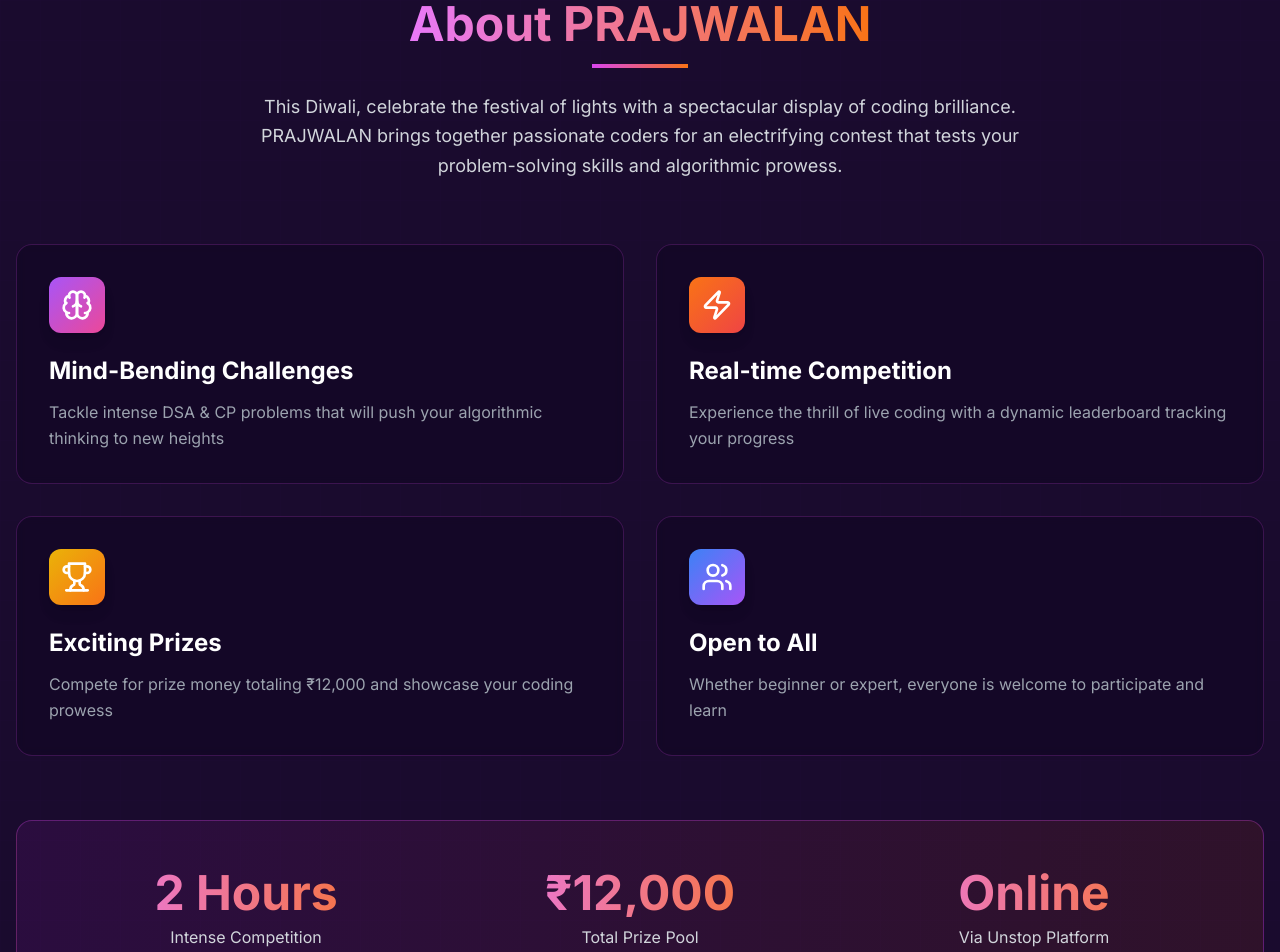
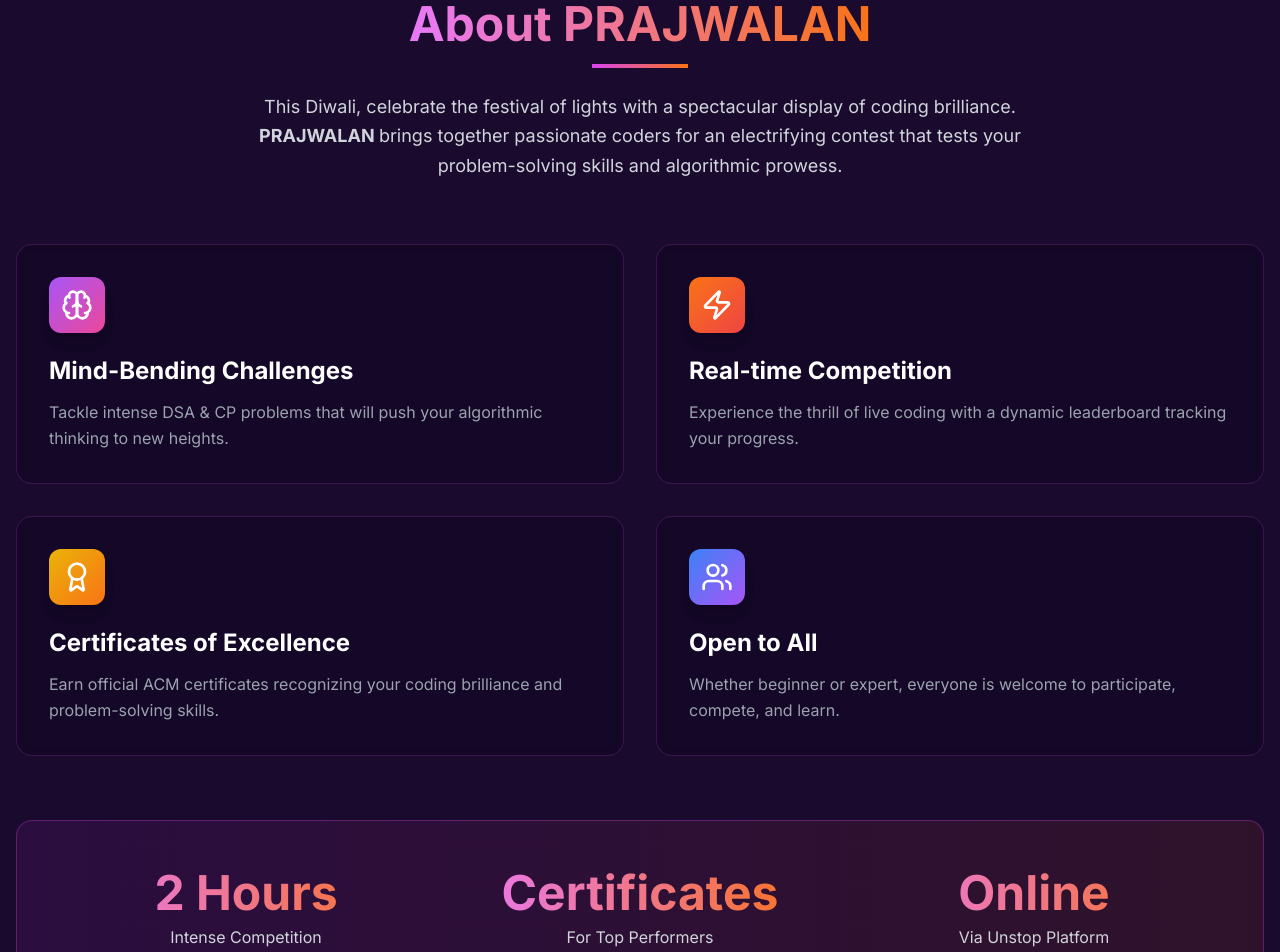
Before and after one commit to Aditya-Kayasth/ACM-COMPETITION, a Next.js app: page / in a window 1280 px wide. Shown: the part 880-1832 px from the top of the page. Built offline with nearby package versions, Linux system fonts and the light colour scheme.

Commit message:
Changed The About section

```diff
--- a/components/AboutSection.tsx
+++ b/components/AboutSection.tsx
@@ -2,7 +2,7 @@
 
 import { motion } from 'framer-motion';
 import { useInView } from 'react-intersection-observer';
-import { Code, Trophy, Users, Zap, Brain, Target } from 'lucide-react';
+import { Code, Trophy, Users, Zap, Brain, Award } from 'lucide-react';
 
 const AboutSection = () => {
   const [ref, inView] = useInView({
@@ -14,25 +14,29 @@ const AboutSection = () => {
     {
       icon: Brain,
       title: 'Mind-Bending Challenges',
-      description: 'Tackle intense DSA & CP problems that will push your algorithmic thinking to new heights',
+      description:
+        'Tackle intense DSA & CP problems that will push your algorithmic thinking to new heights.',
       color: 'from-purple-500 to-pink-500',
     },
     {
       icon: Zap,
       title: 'Real-time Competition',
-      description: 'Experience the thrill of live coding with a dynamic leaderboard tracking your progress',
+      description:
+        'Experience the thrill of live coding with a dynamic leaderboard tracking your progress.',
       color: 'from-orange-500 to-red-500',
     },
     {
-      icon: Trophy,
-      title: 'Exciting Prizes',
-      description: 'Compete for prize money totaling ₹12,000 and showcase your coding prowess',
+      icon: Award,
+      title: 'Certificates of Excellence',
+      description:
+        'Earn official ACM certificates recognizing your coding brilliance and problem-solving skills.',
       color: 'from-yellow-500 to-orange-500',
     },
     {
       icon: Users,
       title: 'Open to All',
-      description: 'Whether beginner or expert, everyone is welcome to participate and learn',
+      description:
+        'Whether beginner or expert, everyone is welcome to participate, compete, and learn.',
       color: 'from-blue-500 to-purple-500',
     },
   ];
@@ -41,9 +45,7 @@ const AboutSection = () => {
     hidden: { opacity: 0 },
     visible: {
       opacity: 1,
-      transition: {
-        staggerChildren: 0.2,
-      },
+      transition: { staggerChildren: 0.2 },
     },
   };
 
@@ -60,7 +62,10 @@ const AboutSection = () => {
     <section id="about" className="relative py-20 bg-dark-800 overflow-hidden">
       {/* Background Pattern */}
       <div className="absolute inset-0 opacity-10">
-        <div className="absolute inset-0 bg-grid-pattern" style={{ backgroundSize: '40px 40px' }} />
+        <div
+          className="absolute inset-0 bg-grid-pattern"
+          style={{ backgroundSize: '40px 40px' }}
+        />
       </div>
 
       <motion.div
@@ -80,8 +85,8 @@ const AboutSection = () => {
           <div className="w-24 h-1 bg-gradient-to-r from-primary-500 to-accent-500 mx-auto mb-6" />
           <p className="text-gray-300 text-lg max-w-3xl mx-auto leading-relaxed">
             This Diwali, celebrate the festival of lights with a spectacular display of coding brilliance.
-            PRAJWALAN brings together passionate coders for an electrifying contest that tests your
-            problem-solving skills and algorithmic prowess.
+            <strong> PRAJWALAN </strong> brings together passionate coders for an electrifying contest that
+            tests your problem-solving skills and algorithmic prowess.
           </p>
         </motion.div>
 
@@ -97,12 +102,18 @@ const AboutSection = () => {
               <div className="absolute inset-0 bg-gradient-to-br from-primary-500/5 to-accent-500/5 rounded-2xl opacity-0 group-hover:opacity-100 transition-opacity" />
 
               <div className="relative z-10">
-                <div className={`inline-block p-3 bg-gradient-to-br ${feature.color} rounded-xl mb-4 shadow-lg`}>
+                <div
+                  className={`inline-block p-3 bg-gradient-to-br ${feature.color} rounded-xl mb-4 shadow-lg`}
+                >
                   <feature.icon className="w-8 h-8 text-white" />
                 </div>
 
-                <h3 className="text-2xl font-bold text-white mb-3">{feature.title}</h3>
-                <p className="text-gray-400 leading-relaxed">{feature.description}</p>
+                <h3 className="text-2xl font-bold text-white mb-3">
+                  {feature.title}
+                </h3>
+                <p className="text-gray-400 leading-relaxed">
+                  {feature.description}
+                </p>
               </div>
             </motion.div>
           ))}
@@ -123,9 +134,9 @@ const AboutSection = () => {
 
             <div>
               <div className="text-5xl font-bold bg-gradient-to-r from-primary-400 to-accent-500 bg-clip-text text-transparent mb-2">
-                ₹12,000
+                Certificates
               </div>
-              <p className="text-gray-300">Total Prize Pool</p>
+              <p className="text-gray-300">For Top Performers</p>
             </div>
 
             <div>
@@ -138,12 +149,9 @@ const AboutSection = () => {
         </motion.div>
 
         {/* Call to Action */}
-        <motion.div
-          variants={itemVariants}
-          className="text-center mt-12"
-        >
+        <motion.div variants={itemVariants} className="text-center mt-12">
           <p className="text-gray-300 text-lg mb-6">
-            Ready to ignite your coding journey? Join us this Diwali!
+            Ready to ignite your coding journey? Join us this Diwali and earn your certificate of excellence!
           </p>
           <motion.a
             href="https://unstop.com/hackathons/dsa-coding-challenge-shri-ramdeobaba-college-of-engineering-and-management-1562403"
```
